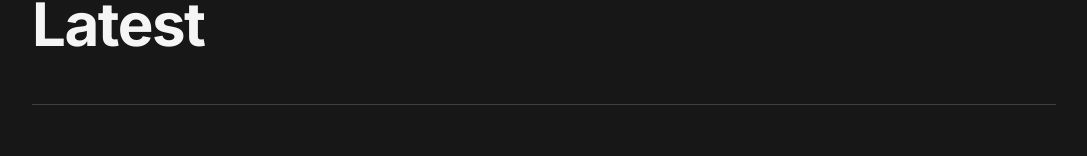
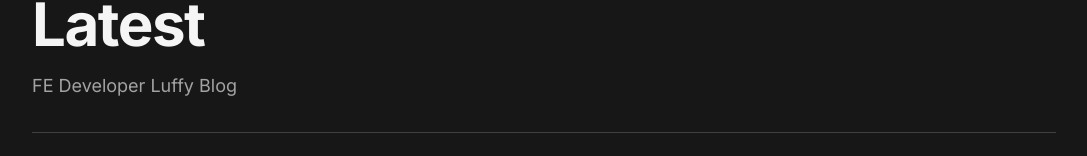
Before and after one commit to kimsangyeon/kimsangyeon-blog-post-legacy, a Next.js app: page / in a window 1280 px wide. Shown: the part 189-345 px from the top of the page, without its empty margins (96-1183 px from the left). Built offline with nearby package versions, Linux system fonts and the light colour scheme; no server answers; what @tailwindcss/typography would draw is missing.

Commit message:
feature/og-tag-image - og tag image 설정 및 description 수정

```diff
--- a/components/SEO.js
+++ b/components/SEO.js
@@ -29,8 +29,8 @@ const CommonSEO = ({ title, description, ogType, ogImage, twImage }) => {
 }
 
 export const PageSEO = ({ title, description }) => {
-  const ogImageUrl = siteMetadata.siteUrl + siteMetadata.socialBanner
-  const twImageUrl = siteMetadata.siteUrl + siteMetadata.socialBanner
+  const ogImageUrl = siteMetadata.siteUrl + siteMetadata.ogTagImage
+  const twImageUrl = siteMetadata.siteUrl + siteMetadata.ogTagImage
   return (
     <CommonSEO
       title={title}
@@ -43,8 +43,8 @@ export const PageSEO = ({ title, description }) => {
 }
 
 export const TagSEO = ({ title, description }) => {
-  const ogImageUrl = siteMetadata.siteUrl + siteMetadata.socialBanner
-  const twImageUrl = siteMetadata.siteUrl + siteMetadata.socialBanner
+  const ogImageUrl = siteMetadata.siteUrl + siteMetadata.ogTagImage
+  const twImageUrl = siteMetadata.siteUrl + siteMetadata.ogTagImage
   const router = useRouter()
   return (
     <>
@@ -72,11 +72,7 @@ export const BlogSEO = ({ authorDetails, title, summary, date, lastmod, url, ima
   const publishedAt = new Date(date).toISOString()
   const modifiedAt = new Date(lastmod || date).toISOString()
   let imagesArr =
-    images.length === 0
-      ? [siteMetadata.socialBanner]
-      : typeof images === 'string'
-      ? [images]
-      : images
+    images.length === 0 ? [siteMetadata.ogTagImage] : typeof images === 'string' ? [images] : images
 
   const featuredImages = imagesArr.map((img) => {
     return {
--- a/data/siteMetadata.js
+++ b/data/siteMetadata.js
@@ -2,13 +2,13 @@ const siteMetadata = {
   title: 'Luffy Blog',
   author: 'Luffy Yeon',
   headerTitle: 'Luffy Blog',
-  description: '',
+  description: 'FE Developer Luffy Blog',
   language: 'en-us',
-  siteUrl: 'https://kimsangyeon.github.io',
+  siteUrl: 'https://kimsangyeon-github-io.vercel.app/',
   siteRepo: 'https://github.com/kimsangyeon/kimsangyeon.github.io',
   siteLogo: '/static/images/logo.png',
   image: '/static/images/sangyeon.jpeg',
-  socialBanner: '/static/images/twitter-card.png',
+  ogTagImage: '/static/images/og-image.png',
   email: 'luffy.yeon@kakaocorp.com',
   github: 'https://github.com/kimsangyeon',
   twitter: '',
```
Also changed, not shown: public/static/images/og-image.png (added).
